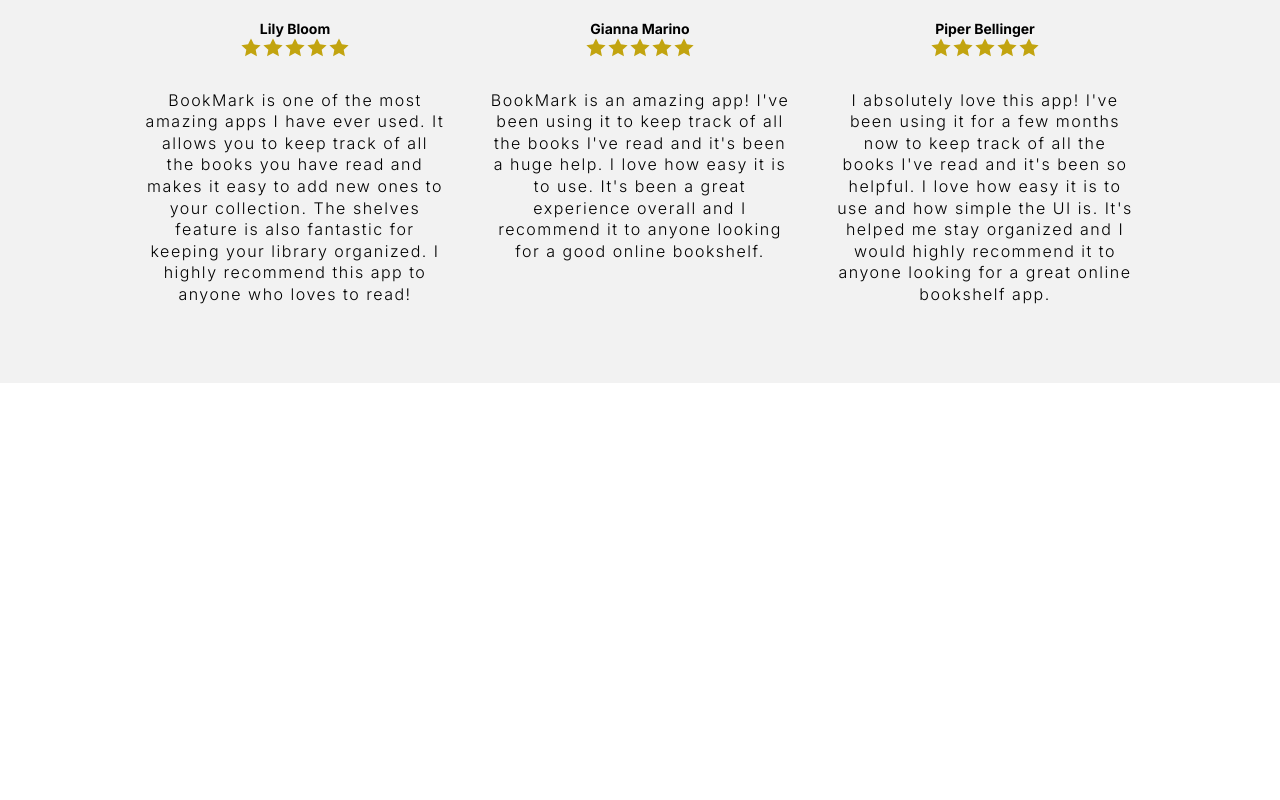
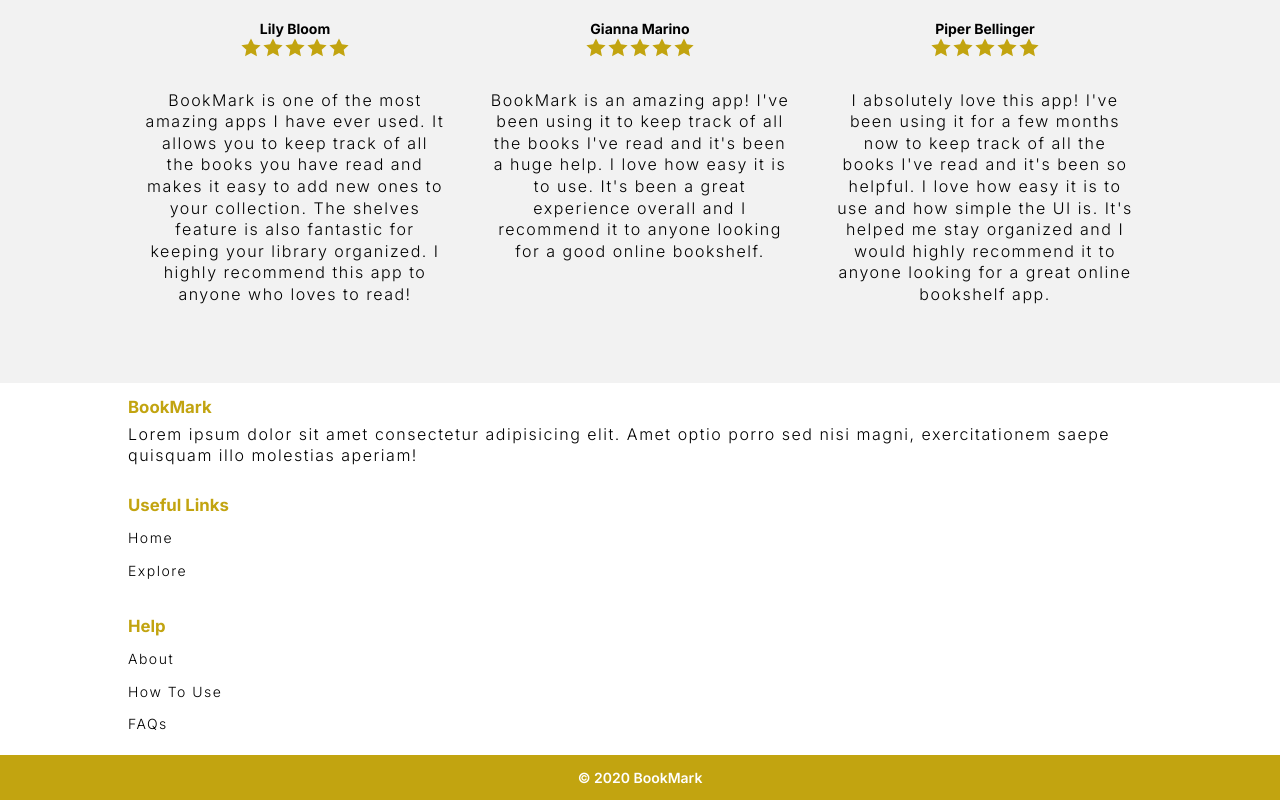
Before and after one commit to amori95917/online-bookshelf, a React (Create React App) app: page / in a window 1280 px wide. Shown: the part 3771-4571 px from the top of the page. Before the commit the page ends 4154 px from the top, so only its background shows below. Built offline with nearby package versions, Linux system fonts and the light colour scheme; no server answers.

Commit message:
Added content footer

```diff
--- a/src/components/books/Summary.module.css
+++ b/src/components/books/Summary.module.css
@@ -54,8 +54,9 @@
 
 .summary-snippet {
   font-weight: 500;
-  line-height: 130%;
+  line-height: 135%;
   padding-top: 0.5rem;
+  letter-spacing: 1.2px;
   width: 90%;
   overflow: hidden;
   display: -webkit-box;
--- a/src/components/nav/Footer.js
+++ b/src/components/nav/Footer.js
@@ -0,0 +1,67 @@
+import React, { useContext } from "react";
+import styled from "./Footer.module.css";
+import Container from "../../helpers/wrapper/Container";
+import { Link } from "react-router-dom";
+import { AuthContext } from "../../contexts/authContext";
+
+const Footer = () => {
+  const { isSignedIn, currentUser } = useContext(AuthContext);
+  const auth = isSignedIn && currentUser.email;
+
+  return (
+    <footer>
+      <Container className={styled.footer}>
+        <article>
+          <h2>BookMark</h2>
+          <p className={`para ${styled.para}`}>
+            Lorem ipsum dolor sit amet consectetur adipisicing elit. Amet optio
+            porro sed nisi magni, exercitationem saepe quisquam illo molestias
+            aperiam!
+          </p>
+        </article>
+
+        <div>
+          <h2>Useful Links</h2>
+          <ul>
+            <li>
+              <Link to="/">Home</Link>
+            </li>
+            <li>
+              <Link to="/explore">Explore</Link>
+            </li>
+
+            {auth && (
+              <li>
+                <Link to="/library">Library</Link>
+              </li>
+            )}
+
+            {auth && (
+              <li>
+                <Link to="/shelves">Shelves</Link>
+              </li>
+            )}
+          </ul>
+        </div>
+
+        <div>
+          <h2>Help</h2>
+          <ul>
+            <li>
+              <Link to="/about">About</Link>
+            </li>
+            <li>
+              <Link to="/instructions">How To Use</Link>
+            </li>
+            <li>
+              <Link to="/faqs">FAQs</Link>
+            </li>
+          </ul>
+        </div>
+      </Container>
+      <p className={styled.copyright}>&copy; 2020 BookMark</p>
+    </footer>
+  );
+};
+
+export default Footer;
--- a/src/components/nav/Footer.module.css
+++ b/src/components/nav/Footer.module.css
@@ -0,0 +1,43 @@
+.footer {
+    padding: 1rem 0;
+    display: flex;
+    flex-direction: column;
+    gap: 2rem;
+}
+
+.footer h2 {
+    font-size: 1.2rem;
+    font-weight: bold;
+    margin-bottom: .5rem;
+    color: var(--yellow);
+}
+
+.para {
+    padding: 0;
+}
+
+.footer ul {
+    list-style: none;
+}
+
+.footer ul li {
+    padding: .5rem 0;
+}
+
+
+.footer ul li a {
+    color: inherit;
+    text-decoration: none;
+    line-height: 135%;
+    letter-spacing: 1.5px;
+    font-weight: 300;
+    cursor: pointer;
+}
+
+.copyright {
+    padding: 1rem;
+    background-color: var(--yellow);
+    color: var(--white);
+    text-align: center;
+    font-weight: 600;
+}
--- a/src/pages/PublicHome.js
+++ b/src/pages/PublicHome.js
@@ -6,6 +6,7 @@
 import TopPicks from "../components/home/TopPicks";
 import reading_svg from "../images/reading_svg.png";
 import covers from "../images/covers.png";
+import Footer from "../components/nav/Footer";
 
 // props to pass to the genre component
 const genreList = [
@@ -71,6 +72,7 @@
       />
       <Booktok />
       <Review />
+      <Footer />
     </section>
   );
 };
```
